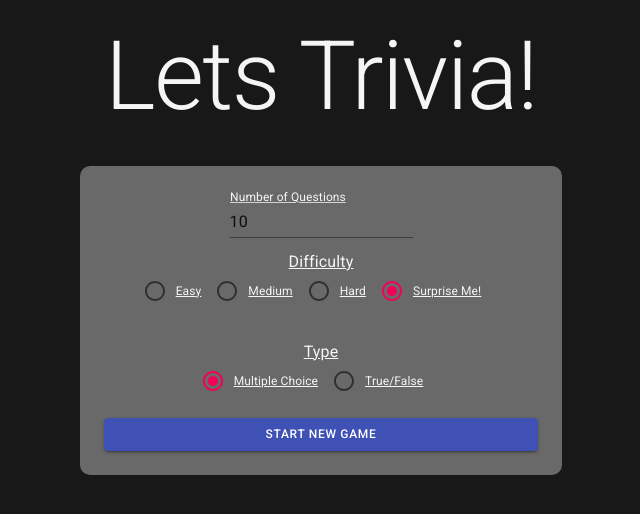
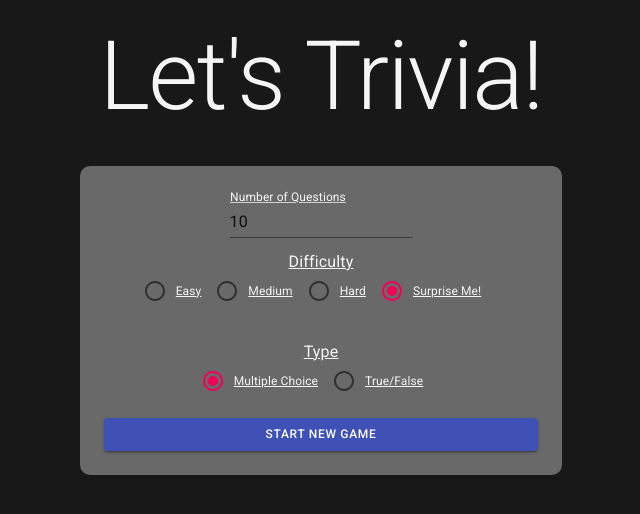
Before and after one commit to DruSerkes/trivia-game, a React (Create React App) app: page / in a window 1280 px wide. Shown: the top 514 px of the page, without its empty margins (319-959 px from the left). Built offline with nearby package versions, Linux system fonts and the light colour scheme.

Commit message:
update copy

```diff
--- a/src/App.tsx
+++ b/src/App.tsx
@@ -7,7 +7,7 @@ import { Typography, Box } from '@material-ui/core'
 function App() {
       return (
             <Box className="App">
-                  <Typography gutterBottom variant="h1">Lets Trivia!</Typography>
+                  <Typography gutterBottom variant="h1">Let's Trivia!</Typography>
                   <TriviaGame />
             </Box>);
 }
```
